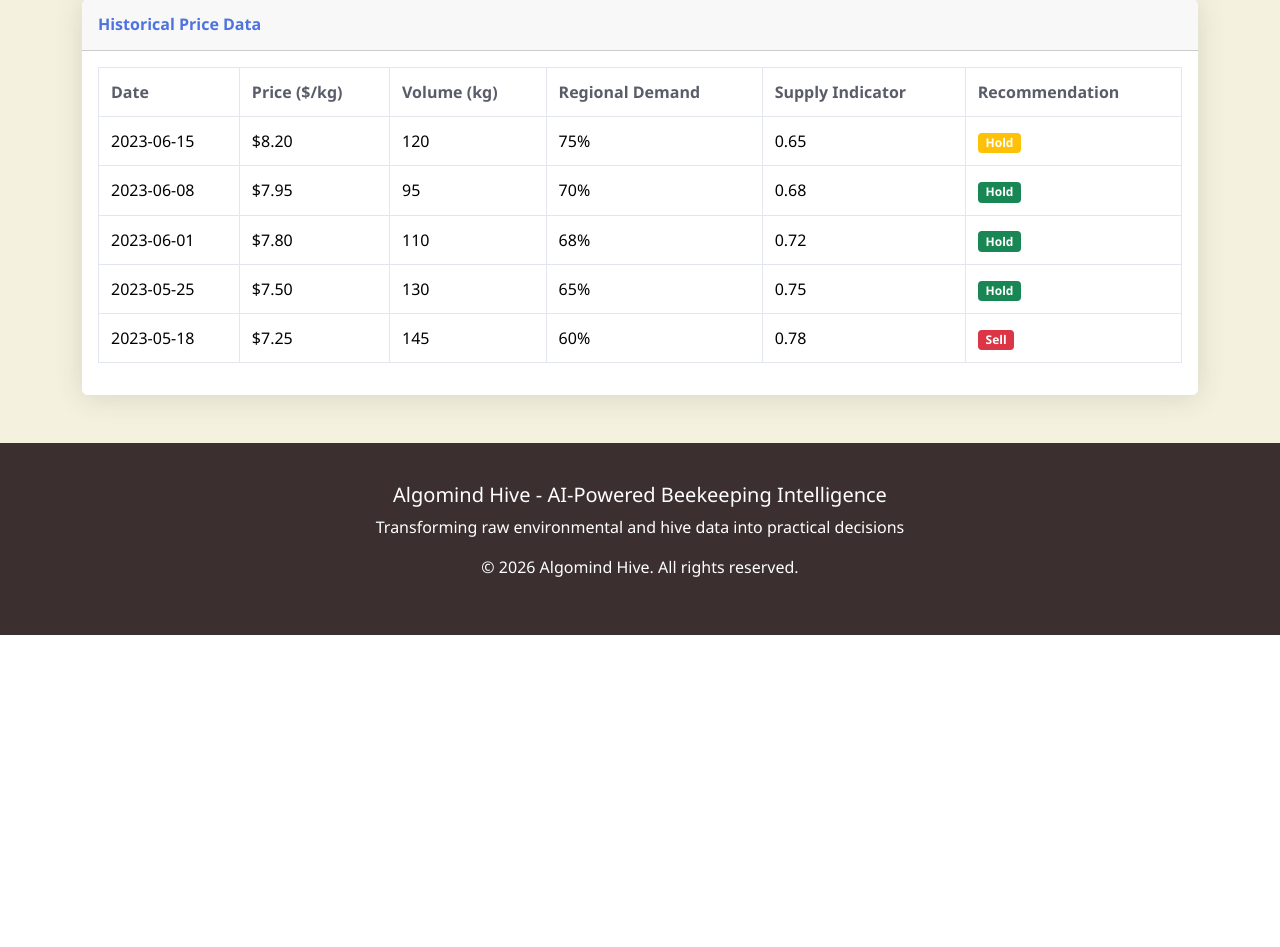
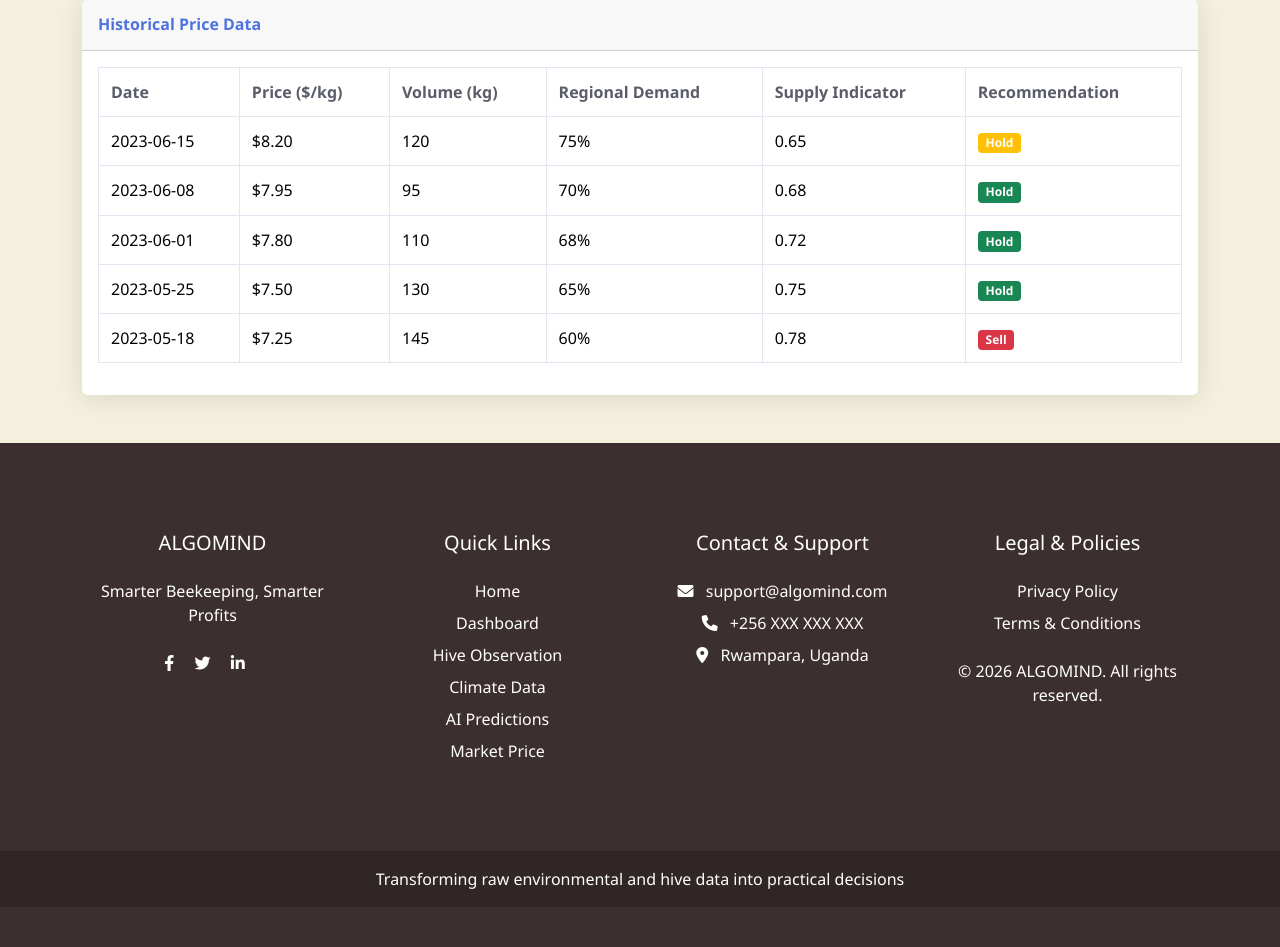
Before and after one commit to anthonybyamugisha/algomind_hive, a Django app: page /market-price/ in a window 1280 px wide. Shown: the part 1669-2616 px from the top of the page. Before the commit the page ends 2304 px from the top, so only its background shows below. Run offline with Django 5.2, Linux system fonts and the light colour scheme.

Commit message:
Add footer links

```diff
--- a/templates/base.html
+++ b/templates/base.html
@@ -282,14 +282,64 @@
     {% block content %}
     {% endblock %}
 
-    <footer class="text-center">
-        <div class="container">
+    <footer class="text-center text-white" style="background-color: var(--dark-color);">
+        <div class="container py-5">
             <div class="row">
-                <div class="col-md-12">
-                    <h5>Algomind Hive - AI-Powered Beekeeping Intelligence</h5>
-                    <p>Transforming raw environmental and hive data into practical decisions</p>
-                    <p>&copy; 2026 Algomind Hive. All rights reserved.</p>
+                <div class="col-lg-3 col-md-6 mb-4 mb-md-0">
+                    <h5 class="mb-4">ALGOMIND</h5>
+                    <p class="mb-4">Smarter Beekeeping, Smarter Profits</p>
+                    <div class="social-icons">
+                        <a href="#" class="text-white me-3"><i class="fab fa-facebook-f"></i></a>
+                        <a href="#" class="text-white me-3"><i class="fab fa-twitter"></i></a>
+                        <a href="#" class="text-white me-3"><i class="fab fa-linkedin-in"></i></a>
+                    </div>
                 </div>
+
+                <div class="col-lg-3 col-md-6 mb-4 mb-md-0">
+                    <h5 class="mb-4">Quick Links</h5>
+                    <ul class="list-unstyled">
+                        <li class="mb-2"><a href="{% url 'home' %}" class="text-white text-decoration-none">Home</a></li>
+                        <li class="mb-2"><a href="{% url 'dashboard' %}" class="text-white text-decoration-none">Dashboard</a></li>
+                        <li class="mb-2"><a href="{% url 'hive-observation' %}" class="text-white text-decoration-none">Hive Observation</a></li>
+                        <li class="mb-2"><a href="{% url 'climate-environment' %}" class="text-white text-decoration-none">Climate Data</a></li>
+                        <li class="mb-2"><a href="{% url 'predictions-recommendations' %}" class="text-white text-decoration-none">AI Predictions</a></li>
+                        <li class="mb-2"><a href="{% url 'market-price' %}" class="text-white text-decoration-none">Market Price</a></li>
+                    </ul>
+                </div>
+
+                <div class="col-lg-3 col-md-6 mb-4 mb-md-0">
+                    <h5 class="mb-4">Contact & Support</h5>
+                    <ul class="list-unstyled">
+                        <li class="mb-2">
+                            <i class="fas fa-envelope me-2"></i>
+                            <a href="mailto:support@algomind.com" class="text-white text-decoration-none">support@algomind.com</a>
+                        </li>
+                        <li class="mb-2">
+                            <i class="fas fa-phone me-2"></i>
+                            <a href="tel:+256xxx xxx xxx" class="text-white text-decoration-none">+256 XXX XXX XXX</a>
+                        </li>
+                        <li class="mb-2">
+                            <i class="fas fa-map-marker-alt me-2"></i>
+                            <span class="text-white">Rwampara, Uganda</span>
+                        </li>
+                    </ul>
+                </div>
+
+                <div class="col-lg-3 col-md-6 mb-4 mb-md-0">
+                    <h5 class="mb-4">Legal & Policies</h5>
+                    <ul class="list-unstyled">
+                        <li class="mb-2"><a href="#" class="text-white text-decoration-none">Privacy Policy</a></li>
+                        <li class="mb-2"><a href="#" class="text-white text-decoration-none">Terms & Conditions</a></li>
+                    </ul>
+                    <div class="mt-4">
+                        <p class="mb-0">&copy; 2026 ALGOMIND. All rights reserved.</p>
+                    </div>
+                </div>
+            </div>
+        </div>
+        <div class="py-3" style="background-color: rgba(0, 0, 0, 0.2);">
+            <div class="container">
+                <p class="mb-0">Transforming raw environmental and hive data into practical decisions</p>
             </div>
         </div>
     </footer>
```
